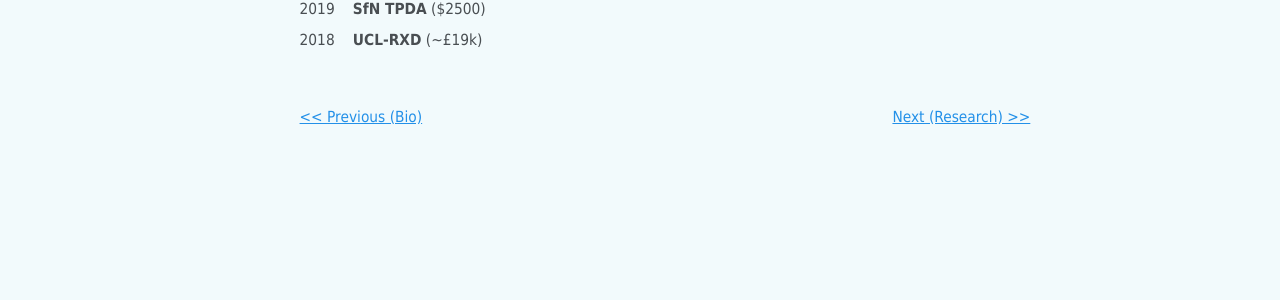
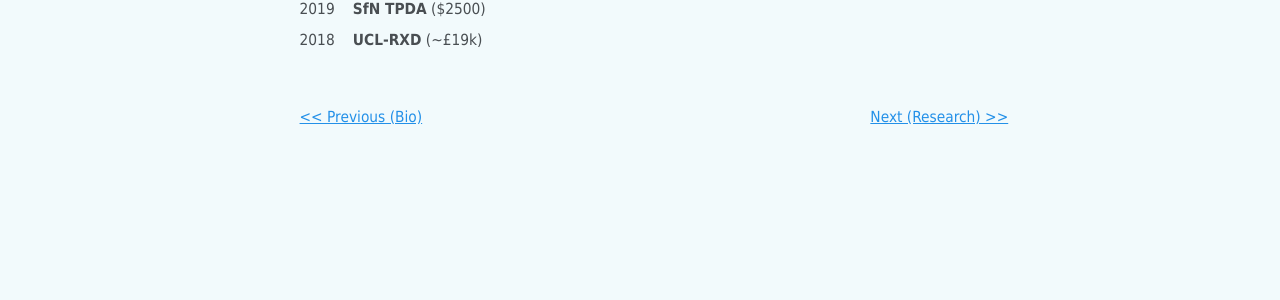
Before and after one commit to guangtingmai/guangtingmai.github.io, a Jekyll site: the page built from _pages/cv.html, in a window 1280 px wide and 1400 px high, scrolled down 141 px. Shown: the part 801-1101 px from the top of the window. Built offline with Jekyll 4.4.1, drawn with Linux system fonts in a browser that asks for light colours.

Commit message:
Update custom.scss

```diff
--- a/_sass/custom.scss
+++ b/_sass/custom.scss
@@ -105,7 +105,7 @@
 .archive > * {
   display: block !important;   /* ensure elements are block-level */
   margin-left: 1rem !important; /* push content away from sidebar */
-  margin-right: 5rem !important;
+  margin-right: 8rem !important;
   max-width: calc(100% - 2rem);  /* optional: prevent overflow */
   box-sizing: border-box;
 }
@@ -129,7 +129,7 @@
   font-size: 11.5pt !important;
   font-family: Tahoma !important;
   line-height: 1.5 !important;
-  width: 90%;                             /* ensure it spans contain */
+  width: 87%;                             /* ensure it spans contain */
 }
 
 /* Optional: ensure spans don’t collapse */
```
